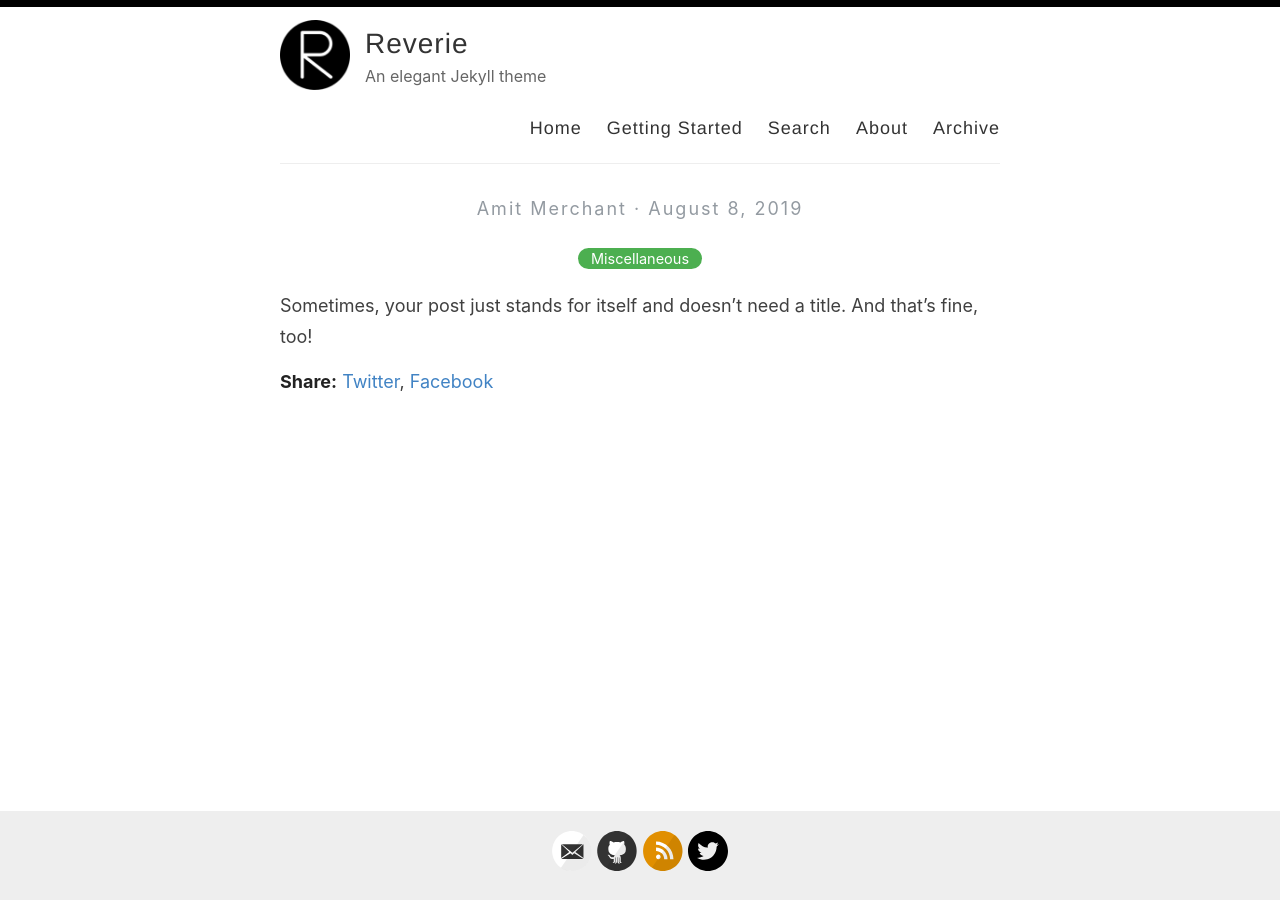
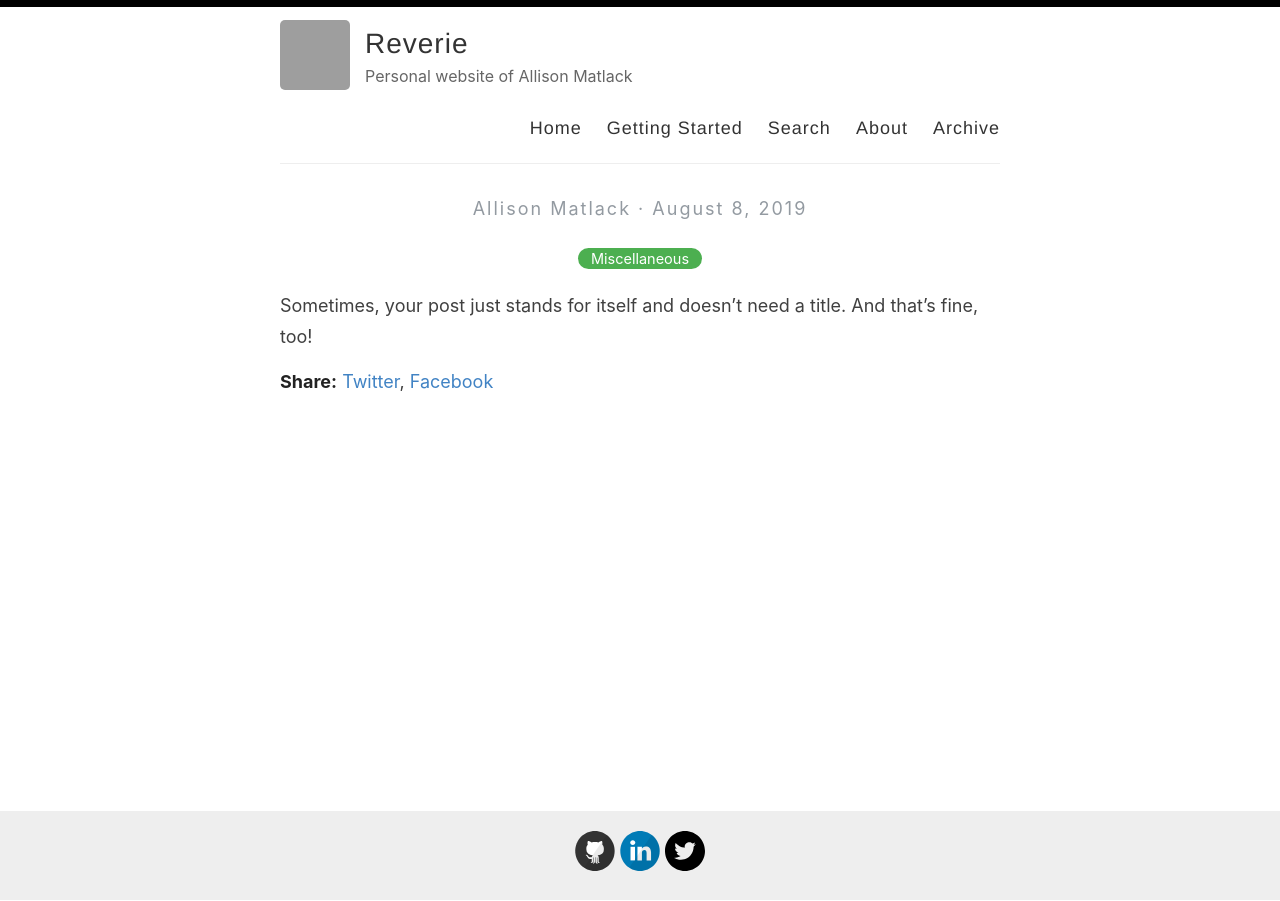
Before and after one commit to amatlack/amatlack.github.io, a Jekyll site: the page built from _posts/2019-08-08-no-title-posts.md, in a window 1280 px wide. Built offline with Jekyll 4.4.1, drawn with Linux system fonts in a browser that asks for light colours; part of the change alters nothing that is shown; grey boxes are pictures that could not be loaded.

Commit message:
Update _config.yml

```diff
--- a/_config.yml
+++ b/_config.yml
@@ -6,13 +6,13 @@
 name: Reverie
 
 # Name of the author
-author: Amit Merchant
+author: Allison Matlack
 
 # Short bio or description (displayed in the header)
-description: An elegant Jekyll theme
+description: Personal website of Allison Matlack
 
 # URL of your avatar or profile pic (you could use your GitHub profile pic)
-avatar: /images/reverie.png
+avatar: https://avatars.githubusercontent.com/u/24779465?v=4
 
 #
 # Flags below are optional
@@ -21,15 +21,15 @@ avatar: /images/reverie.png
 # Includes an icon in the footer for each username you enter
 footer-links:
   dribbble:
-  email: amit.d.merchant@gmail.com
+  email:
   facebook:
   flickr:
-  github: amitmerchant1990/reverie
+  github: amatlack
   instagram:
-  linkedin:
+  linkedin: amatlack
   pinterest:
-  rss: rss
-  twitter: amit_merchant
+  rss:
+  twitter: allisonsm7
   stackoverflow:
   youtube: # channel/<your_long_string> or user/<user-name>
   googleplus: # anything in your profile username that comes after plus.google.com/
@@ -41,21 +41,21 @@ footer-links:
 disqus:
 
 # Enter your Google Analytics web tracking code (e.g. UA-2110908-2) to activate tracking
-google_analytics: UA-43339302-11
+google_analytics: # UA-43339302-11
 
 # For newer "GA4" analytics, use the following instead of the "UA" entry above
 #google_analytics_ga4: G-GABC1DEFG
 
 # Your website URL (e.g. http://amitmerchant1990.github.io or http://www.amitmerchant.com)
 # Used for Sitemap.xml and your RSS feed
-url: http://www.amitmerchant.com/reverie
-enforce_ssl: https://www.amitmerchant.com/reverie
+url: http://amatlack.github.io
+enforce_ssl: https://amatlack.github.io
 
 # If you're hosting your site at a Project repository on GitHub pages
 # (http://yourusername.github.io/repository-name)
 # and NOT your User repository (http://yourusername.github.io)
 # then add in the baseurl here, like this: "/repository-name"
-baseurl: "/reverie"
+baseurl: # "/reverie"
 
 #
 # !! You don't need to change any of the configuration flags below !!
```
